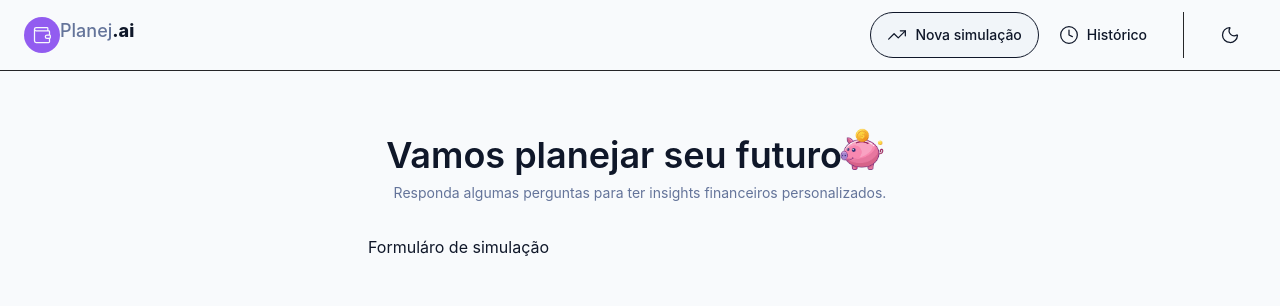
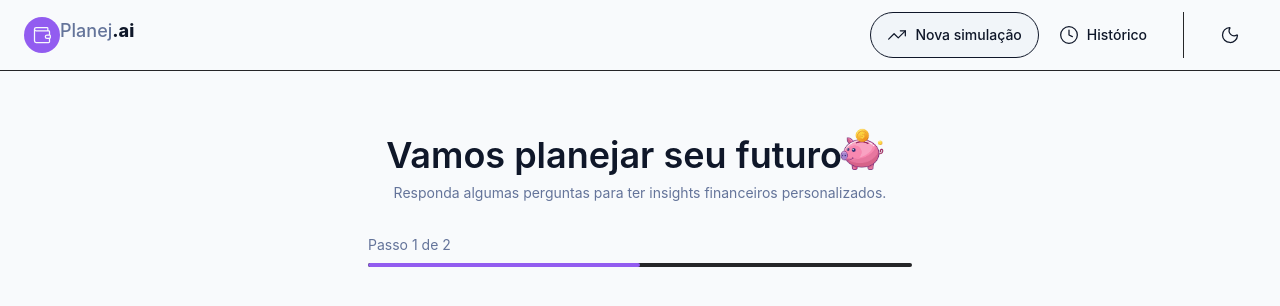
Before and after one commit to IMoisasZ/planejai, a React (Vite) app: page / in a window 1280 px wide. Shown: the top 306 px of the page. Built offline with nearby package versions, Linux system fonts and the light colour scheme.

Commit message:
created the progress bar of the  form

```diff
--- a/src/components/features/Simulation/Form.tsx
+++ b/src/components/features/Simulation/Form.tsx
@@ -1,7 +1,5 @@
+import { StepProgress } from './Progress';
+
 export function SimulationForm() {
-	return (
-		<div>
-			<h1>Formuláro de simulação</h1>
-		</div>
-	);
+	return <StepProgress currentStep={1} totalSteps={2} />;
 }
--- /dev/null
+++ b/src/components/features/Simulation/Progress.tsx
@@ -0,0 +1,27 @@
+interface StepProgressProps {
+	currentStep: number;
+	totalSteps: number;
+}
+
+export function StepProgress({ currentStep, totalSteps }: StepProgressProps) {
+	const progress = (currentStep / totalSteps) * 100;
+
+	return (
+		<div className="mb-4">
+			<p className="text-muted-foreground mb-2 text-sm">
+				Passo {currentStep} de {totalSteps}
+			</p>
+			<div className="bg-border h-1 w-full overflow-hidden rounded-full">
+				<div
+					role="progressbar"
+					aria-valuenow={currentStep}
+					aria-valuemin={1}
+					aria-valuemax={totalSteps}
+					aria-label={`Passo ${currentStep} de ${totalSteps}`}
+					className="bg-primary h-full rounded-full transition-all duration-300"
+					style={{ width: `${progress}%` }}
+				/>
+			</div>
+		</div>
+	);
+}
```
